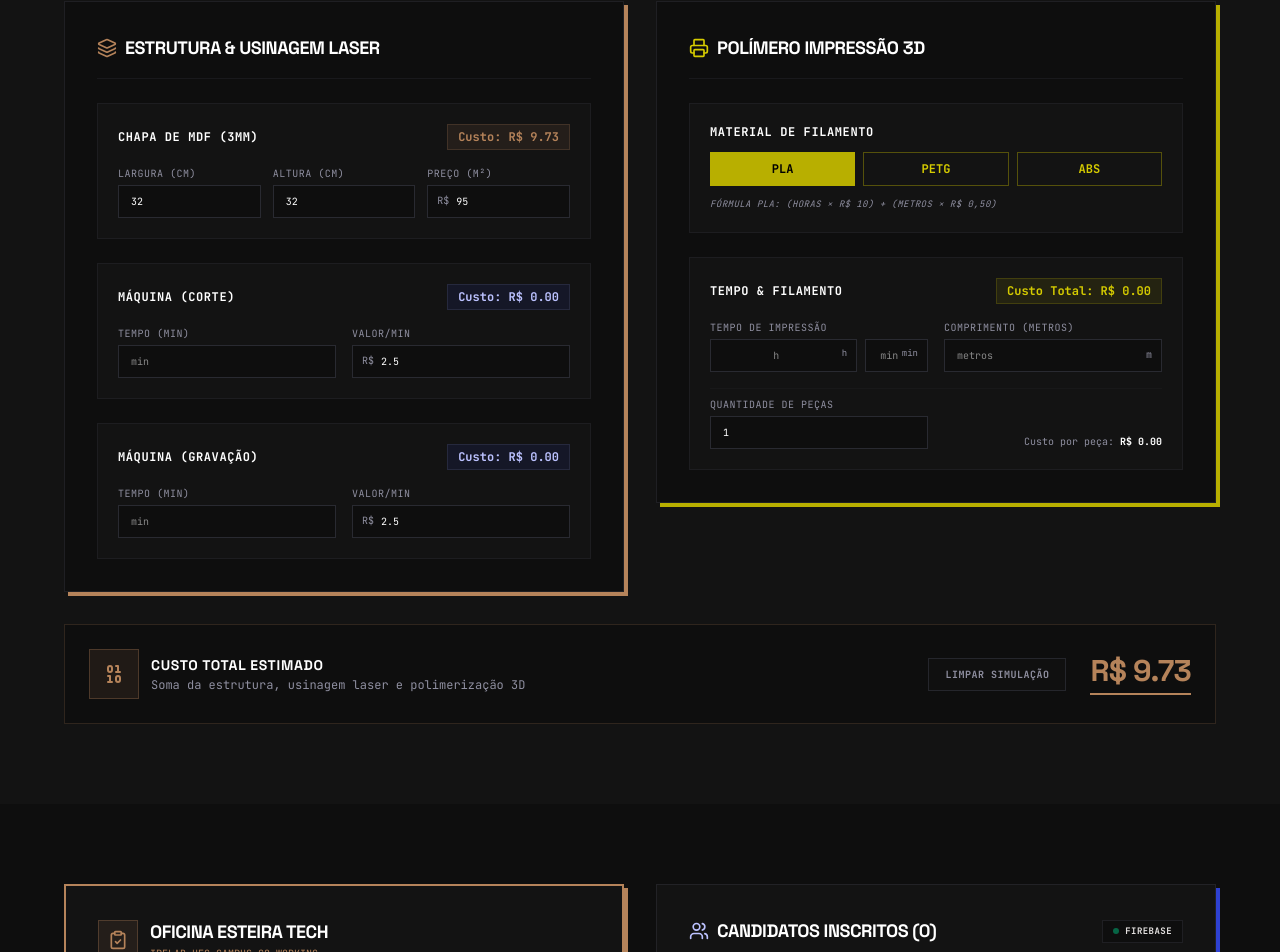
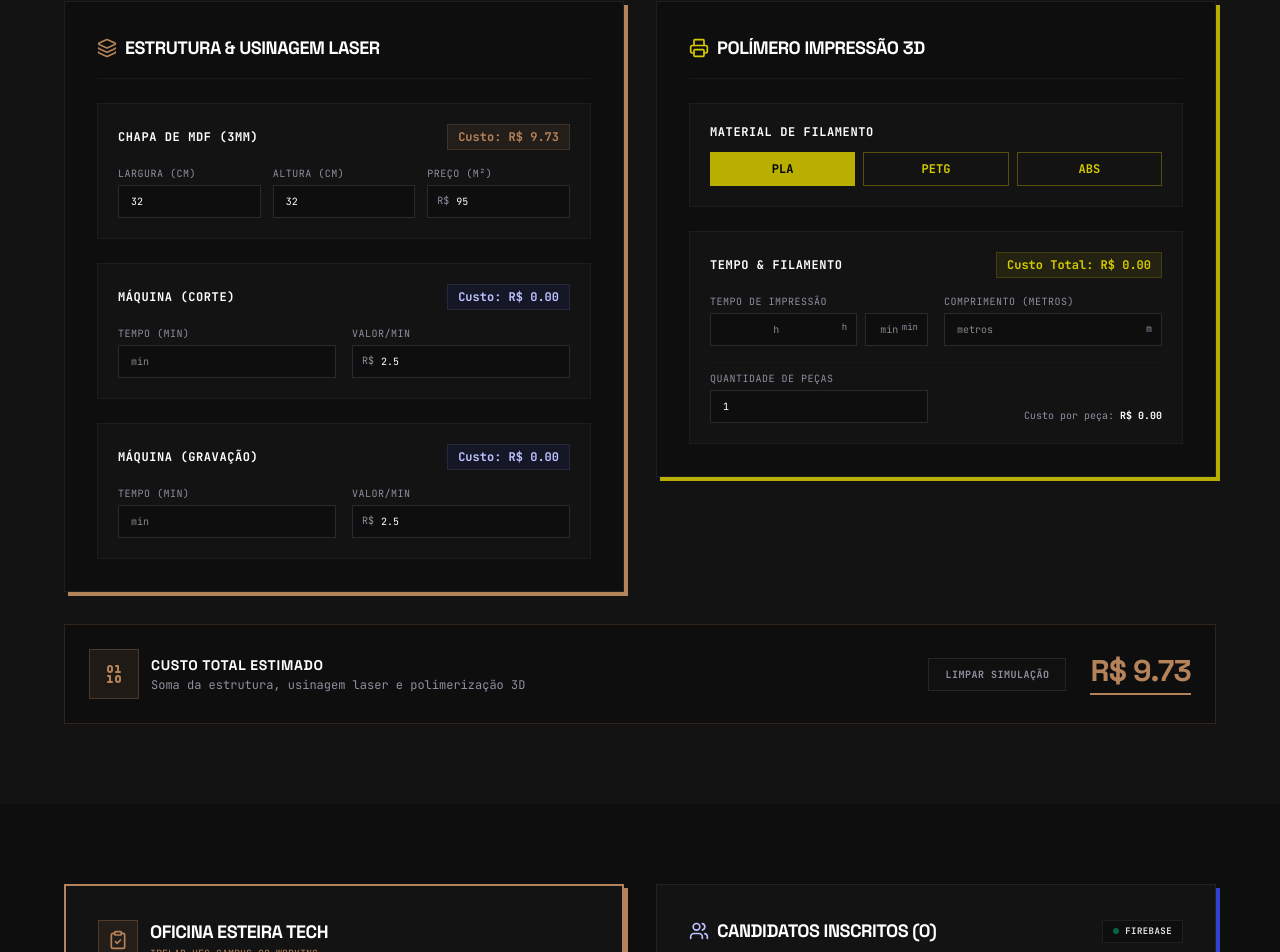
Before and after one commit to marceloengvs-hub/esteira-tech, a Next.js app: page / in a window 1280 px wide. Shown: the part 4214-5166 px from the top of the page. Built offline with nearby package versions, Linux system fonts and the light colour scheme; no server answers; the database is empty.

Commit message:
style: remover exibicao de texto explicativo da formula do filamento

```diff
--- a/app/page.tsx
+++ b/app/page.tsx
@@ -889,12 +889,6 @@ export default function Page() {
                       </button>
                     ))}
                   </div>
-
-                  <div className="font-mono text-[9px] text-[#8f8fa0] mt-3 uppercase tracking-wider italic">
-                    {printMaterial === 'PLA' && 'Fórmula PLA: (Horas × R$ 10) + (Metros × R$ 0,50)'}
-                    {printMaterial === 'PETG' && 'Fórmula PETG: (Horas × R$ 10) + (Metros × R$ 0,90)'}
-                    {printMaterial === 'ABS' && 'Fórmula ABS: (Horas × R$ 5) + (Metros × R$ 0,35)'}
-                  </div>
                 </div>
 
                 {/* 3D Printer Inputs */}
```
